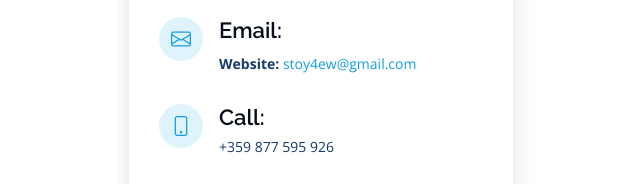
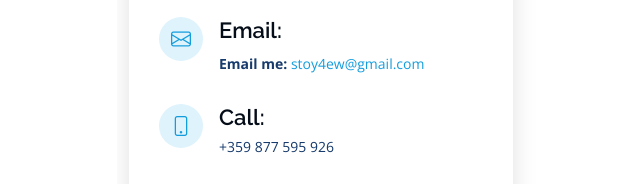
Before and after one commit to borislavstoychev/borislavstoychev.github.io, a plain HTML site: page index.html in a window 1280 px wide. Shown: the part 4672-4856 px from the top of the page, 183-823 px from the left. Drawn offline with nearby package versions, Linux system fonts and the light colour scheme; grey boxes are pictures that could not be loaded.

Commit message:
portfolio

```diff
--- a/index.html
+++ b/index.html
@@ -373,7 +373,7 @@
                 <i class="bi bi-envelope"></i>
                 <h4>Email:</h4>
                 <p>
-                <strong>Website:</strong> <span><a href="mailto:stoy4ew@gmail.com">stoy4ew@gmail.com</a></span>
+                <strong>Email me:</strong> <span><a href="mailto:stoy4ew@gmail.com">stoy4ew@gmail.com</a></span>
                 </p>
               </div>
 
```
